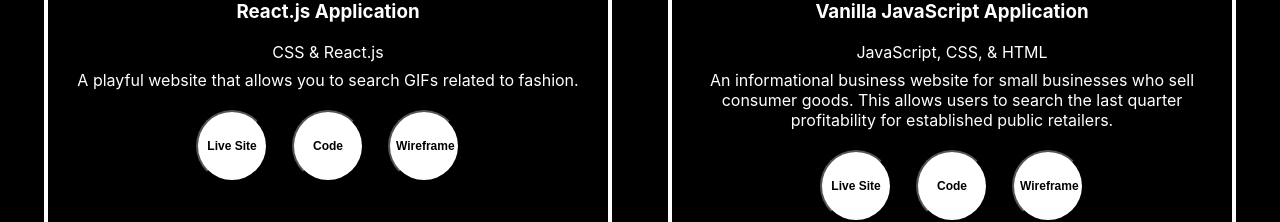
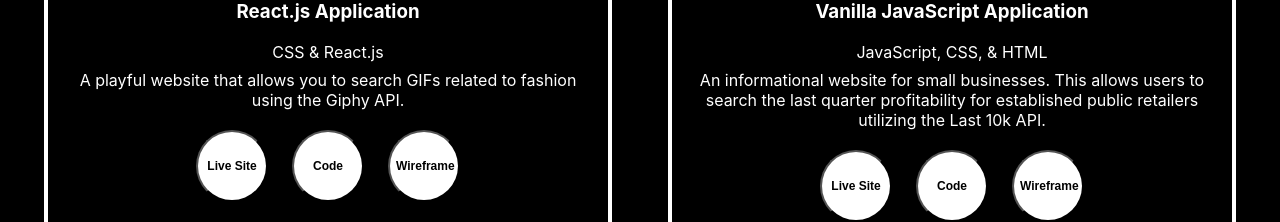
Before and after one commit to ReginaClarke/Personal-Website, a React (Create React App) app: page /projects in a window 1280 px wide. Shown: the part 1295-1517 px from the top of the page. Built offline with nearby package versions, Linux system fonts and the light colour scheme; no server answers.

Commit message:
minimized size of resume embedded and added api information to project discription:

```diff
--- a/src/App.css
+++ b/src/App.css
@@ -496,8 +496,8 @@ video {
 iframe {
   width: 80%;
   height: 75em;
+}
 
-}
 
 @media (max-width: 550px) {
   .resumeimage {
--- a/src/components/Projects.js
+++ b/src/components/Projects.js
@@ -127,7 +127,7 @@ function Projects() {
           <h3>React.js Application</h3>
           <p>CSS & React.js</p>
           <p>
-            A playful website that allows you to search GIFs related to fashion.
+            A playful website that allows you to search GIFs related to fashion using the Giphy API.
           </p>
           <button className="projectbutton" onClick={fashiongifySite}>
             Live Site
@@ -149,9 +149,8 @@ function Projects() {
           <h3>Vanilla JavaScript Application</h3>
           <p>JavaScript, CSS, & HTML</p>
           <p>
-            An informational business website for small businesses who sell
-            consumer goods. This allows users to search the last quarter
-            profitability for established public retailers.
+            An informational website for small businesses. This allows users to search the last quarter
+            profitability for established public retailers utilizing the Last 10k API.
           </p>
           <button className="projectbutton" onClick={bootcampSite}>
             Live Site
--- a/src/components/Resume.js
+++ b/src/components/Resume.js
@@ -14,10 +14,8 @@ function Resume() {
         title="Resume"
         scrolling="auto"
         type="application/pdf"
-        // width="100%"
-        // height="100%"
         className="resume"
-        src="https://res.cloudinary.com/dolrvzlkq/image/upload/v1587571377/Portfolio/Resume-Regina_Clarke_dgqtns.pdf#zoom=90"
+        src="https://res.cloudinary.com/dolrvzlkq/image/upload/v1587571377/Portfolio/Resume-Regina_Clarke_dgqtns.pdf#zoom=50"
         alt="resume"
       />
       <div>
```
